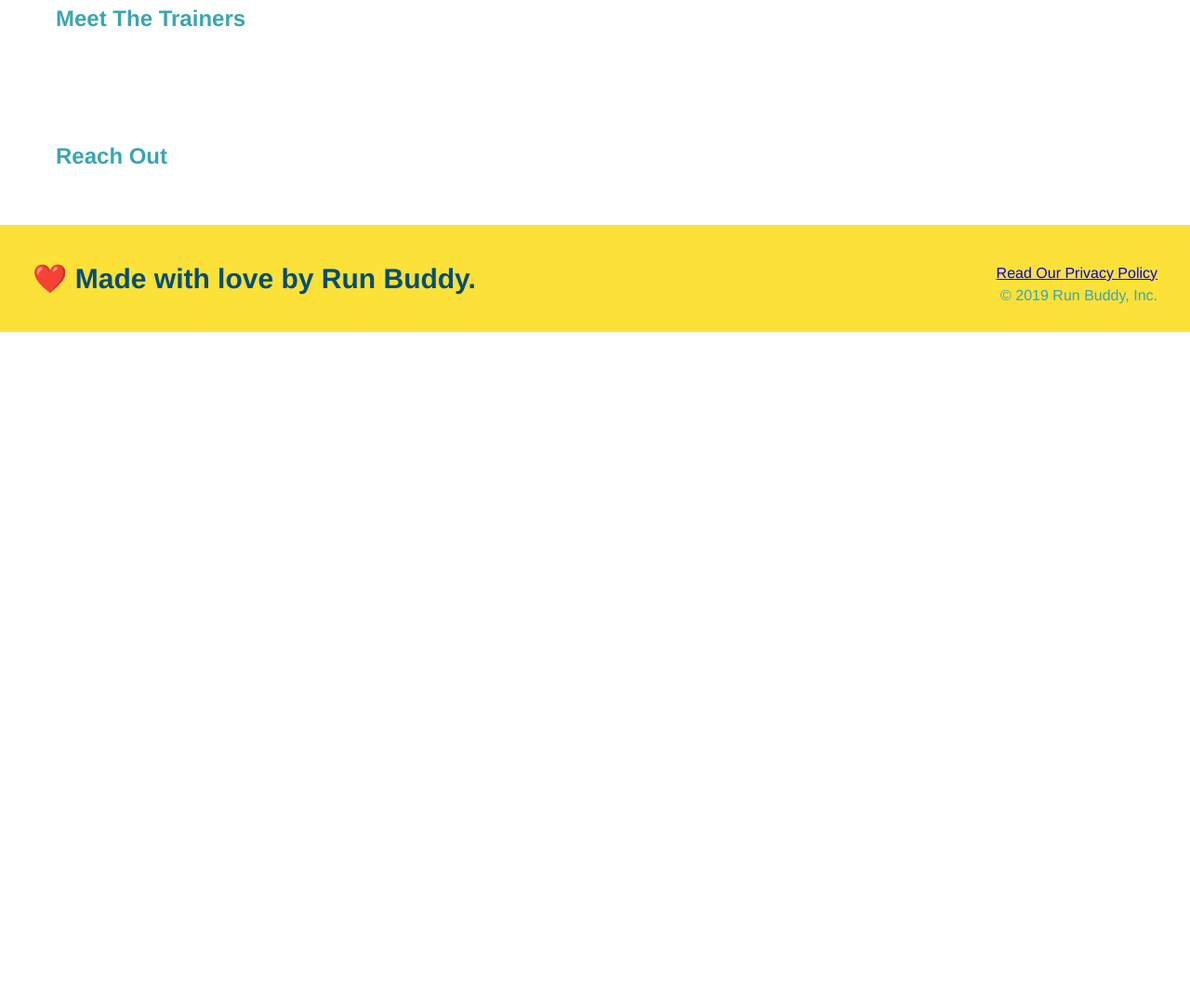
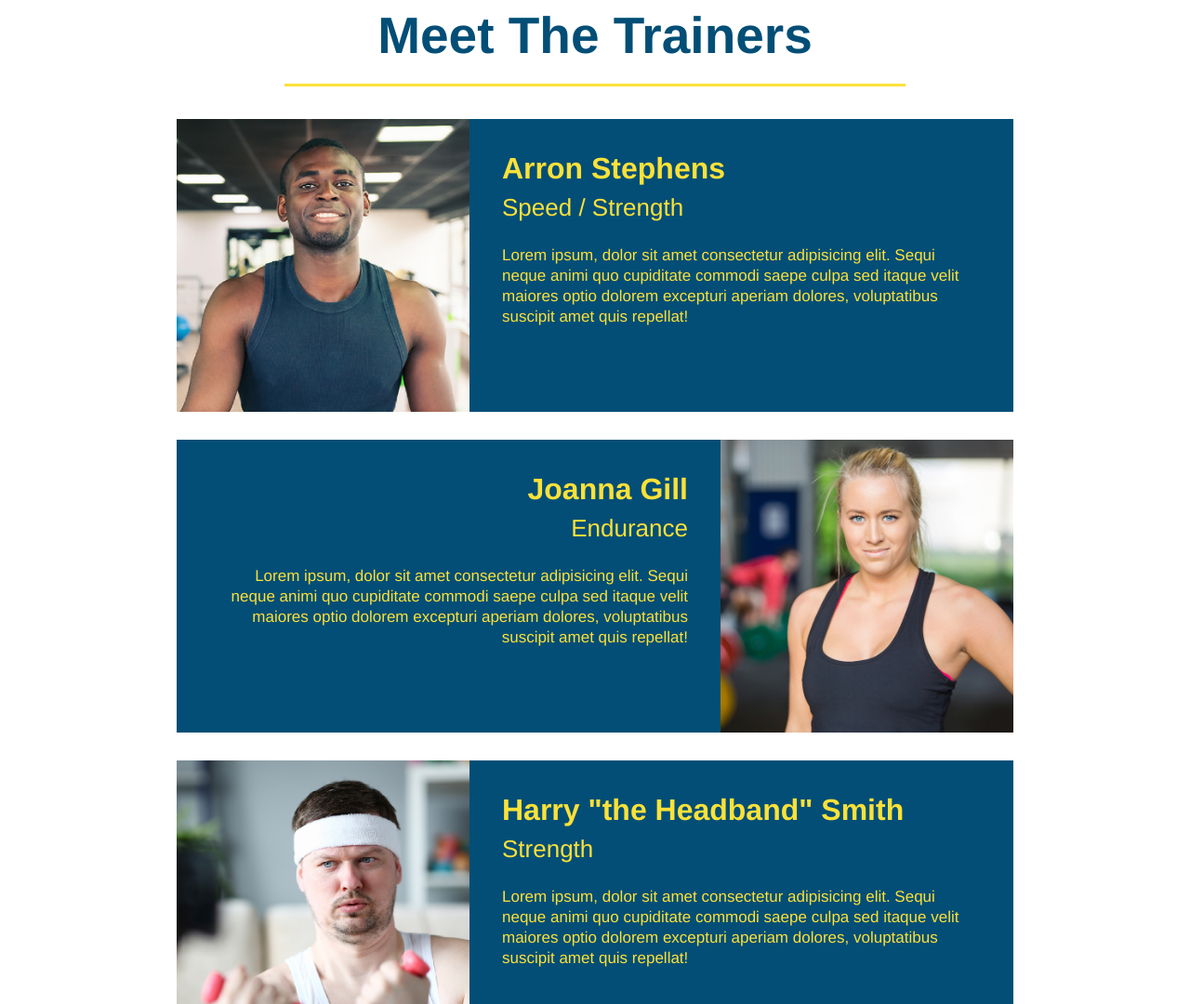
Before and after one commit to mlarkin14/run-buddy, a plain HTML site: page index.html in a window 1280 px wide. Shown: the part 2840-3920 px from the top of the page at 93% size. Before the commit the page ends 3197 px from the top, so only its background shows below. Drawn offline with Linux system fonts and the light colour scheme.

Commit message:
meet the trainers section

```diff
--- a/assets/css/style.css
+++ b/assets/css/style.css
@@ -171,6 +171,7 @@ section {
     font-size: 46px;
     margin-top: 10px;
 }
+
 .steps p {
     color: #39a6b2;
     font-size: 23px;
@@ -179,3 +180,49 @@ section {
 .steps span {
     font-size: 38px;
   }
+
+.trainers {
+    text-align: center;
+}
+
+.trainer {
+    width: 900px;
+    margin: 0 auto 30px auto;
+    background: #024e76;
+    color: #fce138;
+    overflow: auto;
+}
+.trainer img {
+    width: 35%;
+    float: left;
+}
+
+.trainer-bio {
+    padding: 35px;
+    float: left;
+    width: 65%;
+}
+
+.text-left {
+    text-align: left;
+}
+
+.text-right {
+    text-align: right;
+}
+
+.trainer-bio h3 {
+    font-size: 32px;
+    margin-bottom: 8px;
+  }
+
+  .trainer-bio h4 {
+    font-weight: lighter;
+    font-size: 26px;
+    margin-bottom: 25px;
+  }
+
+  .trainer-bio p {
+    font-size: 17px;
+    line-height: 1.3;
+  }
--- a/index.html
+++ b/index.html
@@ -11,7 +11,9 @@
         <!-- navigation -->
         <header>
             <h1>
-                <a href="/">RUN BUDDY</a>
+                <a href="/">
+                    RUN BUDDY
+                </a>
             </h1>
             <nav>
                 <!-- Unordered list element -->
@@ -107,8 +109,47 @@
         </section>
 
         <!-- "meet the trainers" section-->
-        <section>
-            <h2>Meet The Trainers</h2>
+        <section id="your-trainers" class="trainers">
+            <h2 class="section-title primary-border">
+                Meet The Trainers
+            </h2>
+            <article class="trainer">
+                <img src="./assets/images/trainer-1.jpg" alt="Arron Stephens in his workout clothes, ready to pump iron" />
+                <div class="trainer-bio text-left">
+                    <h3>Arron Stephens</h3>
+                    <h4>Speed / Strength</h4>
+                    <p>
+                        Lorem ipsum, dolor sit amet consectetur adipisicing elit. Sequi neque animi quo cupiditate commodi saepe culpa sed
+                        itaque velit maiores optio dolorem excepturi aperiam dolores, voluptatibus suscipit amet quis repellat!
+                    </p>
+                </div>
+            </article>
+
+            <!-- second trainer bio -->
+            <article class="trainer">
+                <div class="trainer-bio text-right">
+                    <h3>Joanna Gill</h3>
+                    <h4>Endurance</h4>
+                    <p>
+                        Lorem ipsum, dolor sit amet consectetur adipisicing elit. Sequi neque animi quo cupiditate commodi saepe culpa sed
+                        itaque velit maiores optio dolorem excepturi aperiam dolores, voluptatibus suscipit amet quis repellat!
+                    </p>
+                </div>
+                <img src="./assets/images/trainer-2.jpg" alt="Joanna Gill cooling off after a workout" />
+            </article>
+
+            <!-- third trainer bio -->
+            <article class="trainer">
+                <img src="./assets/images/trainer-3.jpg" alt="Harry Smith wearing a headband and lifting comically small pink weights" />
+                <div class="trainer-bio text-left">
+                <h3>Harry "the Headband" Smith</h3>
+                <h4>Strength</h4>
+                <p>
+                    Lorem ipsum, dolor sit amet consectetur adipisicing elit. Sequi neque animi quo cupiditate commodi saepe culpa sed
+                    itaque velit maiores optio dolorem excepturi aperiam dolores, voluptatibus suscipit amet quis repellat!
+                </p>
+                </div>
+            </article>
         </section>
 
         <!-- "reach out" section -->
```
Also changed, not shown: assets/images/trainer-1.jpg (added), assets/images/trainer-2.jpg (added), assets/images/trainer-3.jpg (added).
